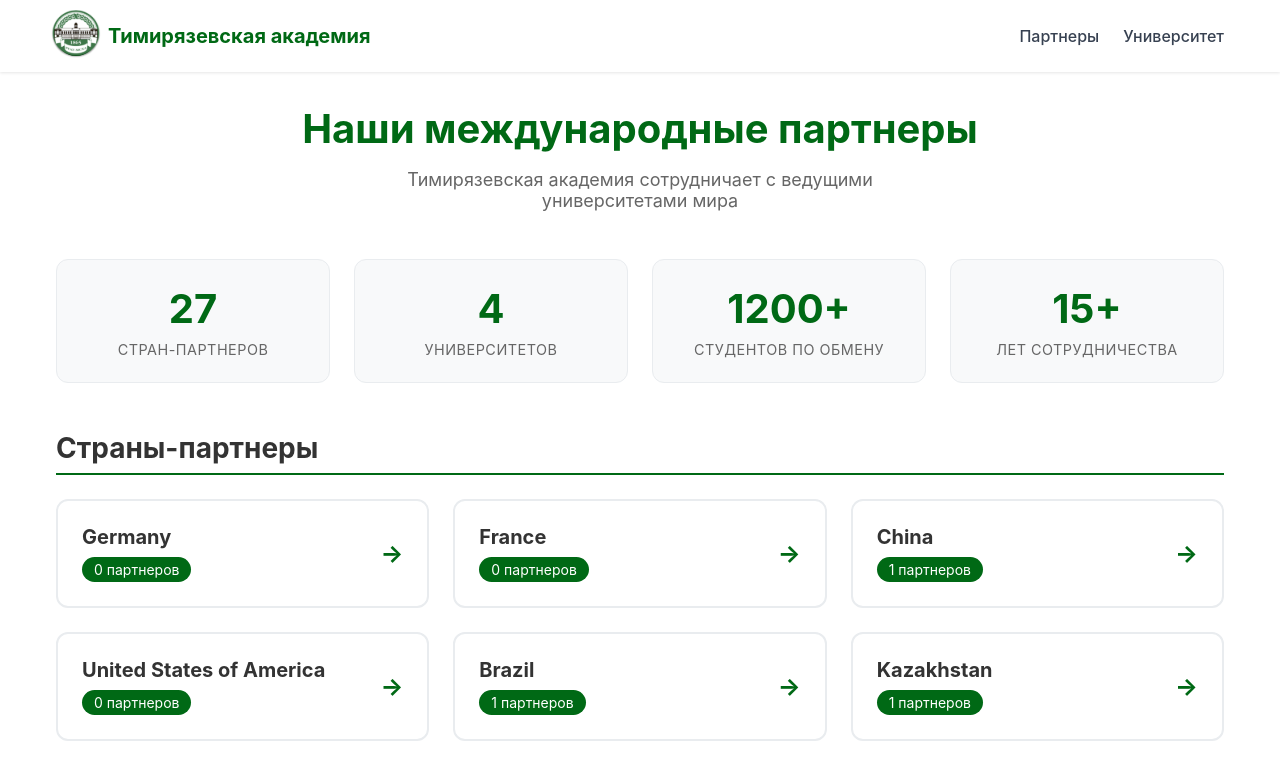
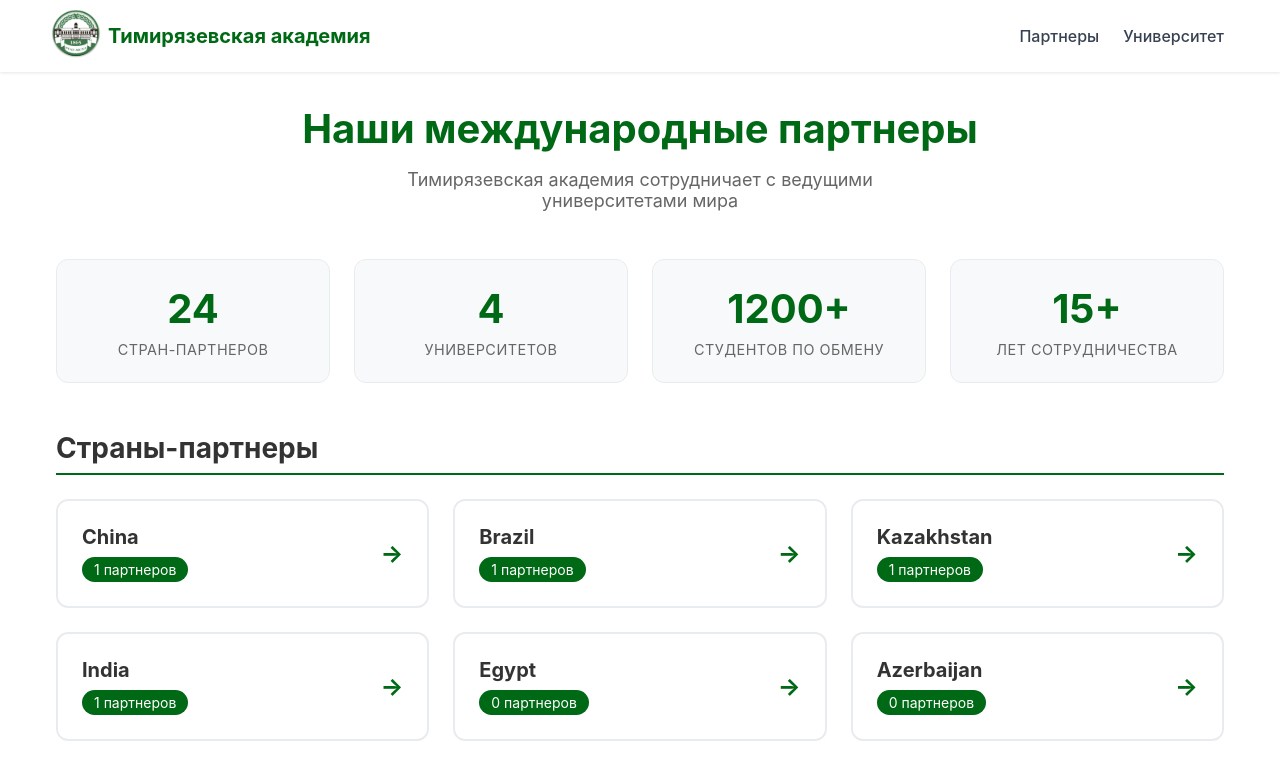
Before and after one commit to Xalamor/timiryazev-academy-partners, a Next.js app: page /partners in a window 1280 px wide. Shown: the top 765 px of the page. Built offline with nearby package versions, Linux system fonts and the light colour scheme.

Commit message:
Add changes

```diff
--- a/app/partners.ts
+++ b/app/partners.ts
@@ -76,10 +76,7 @@ export const PARTNERS: Partner[] = [
 ];
 
 export const PARTNER_COUNTRIES = [
-  "Germany",
-  "France",
   "China",
-  "United States of America",
   "Brazil",
   "Kazakhstan",
   "India",
@@ -106,16 +103,7 @@ export const PARTNER_COUNTRIES = [
 ];
 
 export const PARTNER_DATA: Record<string, string[]> = {
-  Germany: [
-    "Берлинский университет им. Гумбольдта",
-    "Мюнхенский технический университет",
-  ],
-  France: ["Университет Париж-Сакле"],
   China: ["Пекинский университет сельского хозяйства"],
-  "United States of America": [
-    "Университет Калифорнии, Дэвис",
-    "Корнеллский университет",
-  ],
   Brazil: ["Университет Сан-Паулу"],
   Kazakhstan: ["Казахский национальный аграрный университет"],
   India:["Северо-Восточный институт науки и технологий (NEIST, CSIR-NEIST)"]
```
